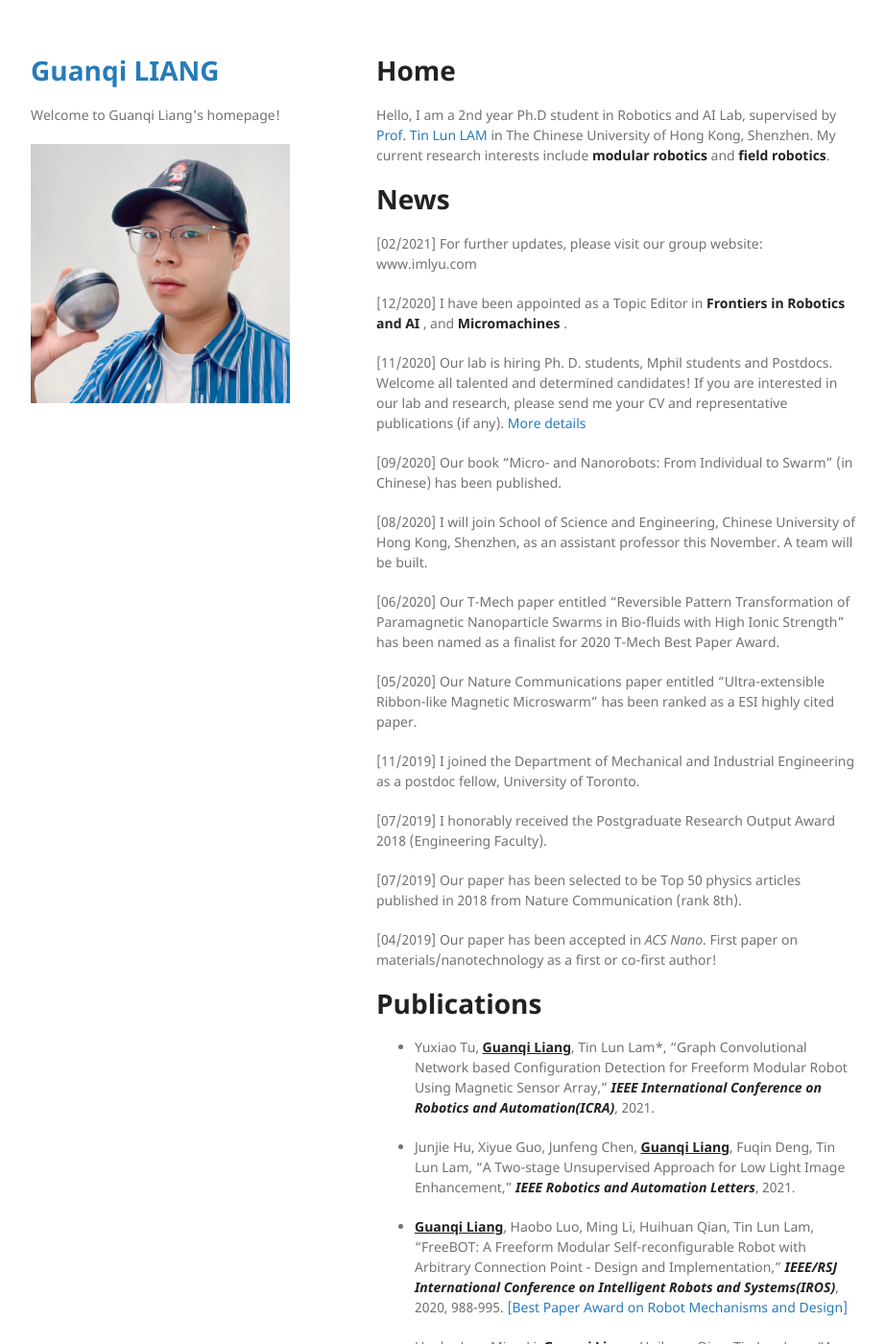
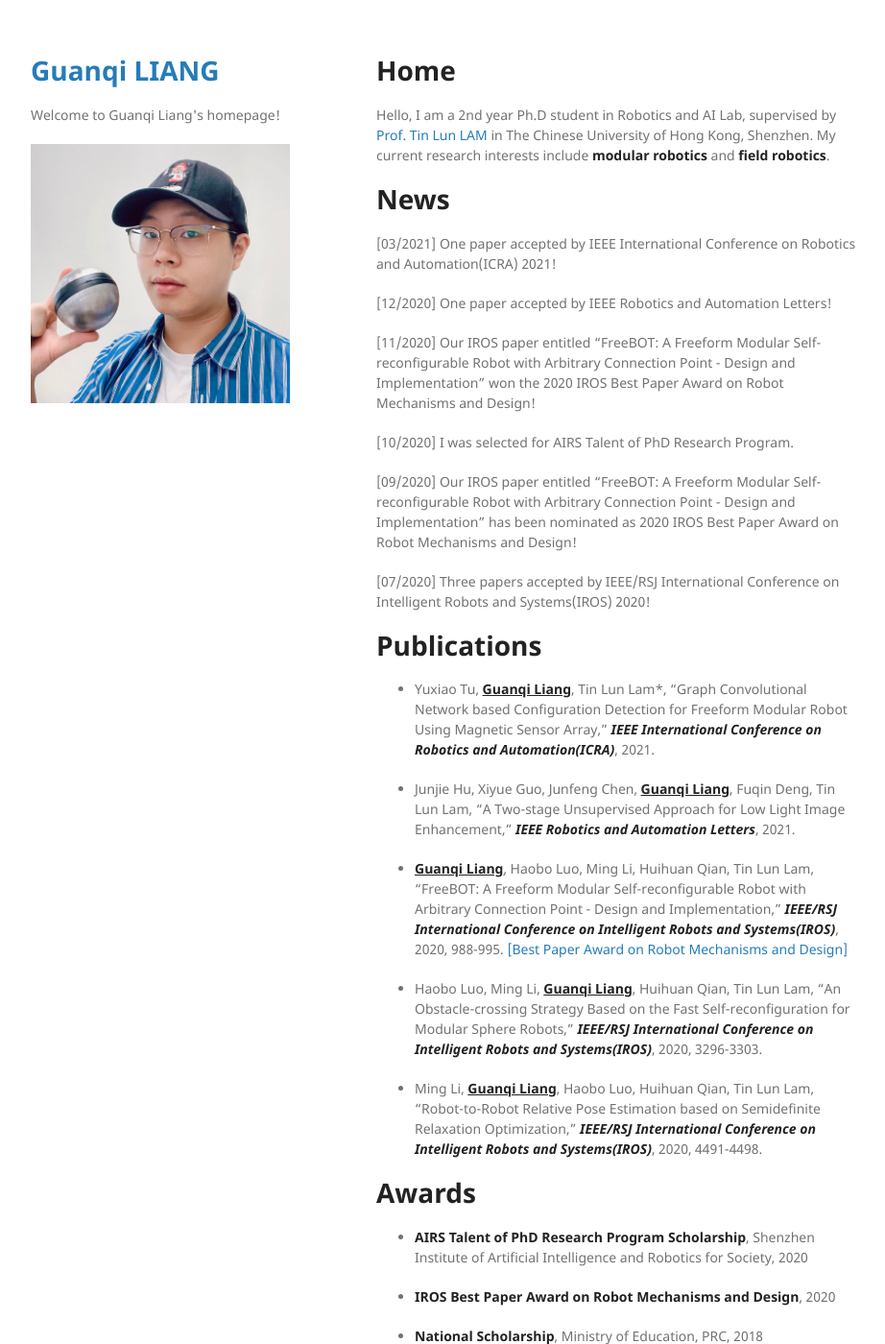
Before and after one commit to guanqiliang/guanqiliang.github.com, a Jekyll site: the page built from index.md, in a window 1280 px wide and 1400 px high. Shown: the whole window at 96% size, without its empty margins (178-1100 px from the left). Built offline with Jekyll 4.4.1, drawn with Linux system fonts in a browser that asks for light colours; our own code applies the rules of GitHub Pages for plain Markdown files.

Commit message:
Update index.md

```diff
--- a/index.md
+++ b/index.md
@@ -4,27 +4,17 @@ Hello, I am a 2nd year Ph.D student in Robotics and AI Lab, supervised by [Prof.
 
 # News
 
-[02/2021] For further updates, please visit our group website: www.imlyu.com
+[03/2021] One paper accepted by IEEE International Conference on Robotics and Automation(ICRA) 2021!
 
-[12/2020] I have been appointed as a Topic Editor in  <strong>Frontiers in Robotics and AI </strong>, and  <strong>Micromachines </strong>.
+[12/2020] One paper accepted by IEEE Robotics and Automation Letters!
 
-[11/2020] Our lab is hiring Ph. D. students, Mphil students and Postdocs. Welcome all talented and determined candidates! If you are interested in our lab and research, please send me your CV and representative publications (if any). [More details](https://github.com/jeffyujf/YuJiangfan/blob/master/Poster.png?raw=true)
+[11/2020] Our IROS paper entitled "FreeBOT: A Freeform Modular Self-reconfigurable Robot with Arbitrary Connection Point - Design and Implementation" won the 2020 IROS Best Paper Award on Robot Mechanisms and Design!
 
-[09/2020] Our book "Micro- and Nanorobots: From Individual to Swarm" (in Chinese) has been published.
+[10/2020] I was selected for AIRS Talent of PhD Research Program.
 
-[08/2020] I will join School of Science and Engineering, Chinese University of Hong Kong, Shenzhen, as an assistant professor this November. A team will be built.
+[09/2020] Our IROS paper entitled "FreeBOT: A Freeform Modular Self-reconfigurable Robot with Arbitrary Connection Point - Design and Implementation" has been nominated as 2020 IROS Best Paper Award on Robot Mechanisms and Design!
 
-[06/2020] Our T-Mech paper entitled "Reversible Pattern Transformation of Paramagnetic Nanoparticle Swarms in Bio-fluids with High Ionic Strength" has been named as a finalist for 2020 T-Mech Best Paper Award.
-
-[05/2020] Our Nature Communications paper entitled "Ultra-extensible Ribbon-like Magnetic Microswarm" has been ranked as a ESI highly cited paper.
-
-[11/2019] I joined the Department of Mechanical and Industrial Engineering as a postdoc fellow, University of Toronto.
-
-[07/2019] I honorably received the Postgraduate Research Output Award 2018 (Engineering Faculty).
-
-[07/2019] Our paper has been selected to be Top 50 physics articles published in 2018 from Nature Communication (rank 8th).
-
-[04/2019] Our paper has been accepted in <i>ACS Nano</i>. First paper on materials/nanotechnology as a first or co-first author!
+[07/2020] Three papers accepted by IEEE/RSJ International Conference on Intelligent Robots and Systems(IROS) 2020!
 
 # Publications
 
```
